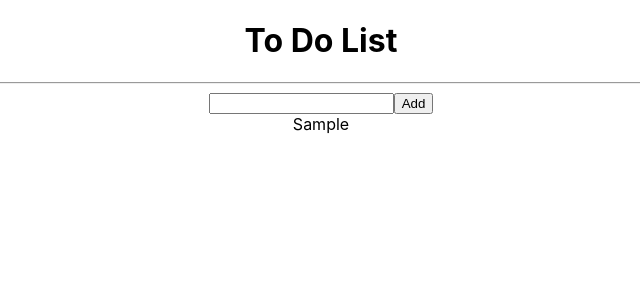
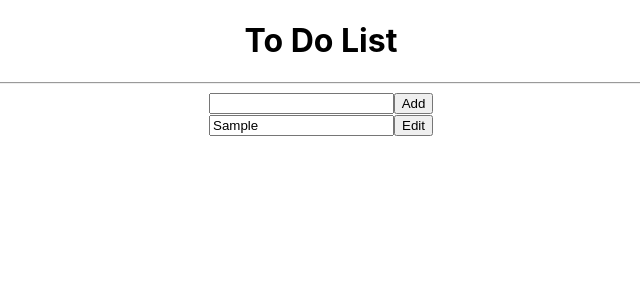
Before and after one commit to bigveloper/react_ToDoList, a React (Create React App) app: page / in a window 1280 px wide. Both pictures are taken after typing "Sample" into the empty fields and a click on the button "Add". Shown: the top 300 px of the page, without its empty margins (319-959 px from the left). Built offline with nearby package versions, Linux system fonts and the light colour scheme.

Commit message:
ToDoList Edit

```diff
--- a/src/App.js
+++ b/src/App.js
@@ -15,6 +15,20 @@
         setList((prevState) => [...prevState, value]);
         setValue('');
     };
+    const onEdit = (index) => {
+        console.log(index);
+
+        const editText = prompt();
+        console.log(editText);
+
+        setList((prevState) => {
+            const onEditList = prevState.map((item, i) => {
+                return i === index ? editText : item;
+            });
+
+            return onEditList;
+        });
+    };
 
     // JSX(View)
     return (
@@ -25,7 +39,10 @@
             <button onClick={onClick}>Add</button>
 
             {list.map((item, index) => (
-                <div key={index}> {item} </div>
+                <div key={index}>
+                    <input value={item} readOnly />
+                    <button onClick={() => onEdit(index)}>Edit</button>
+                </div>
             ))}
         </div>
     );
```
